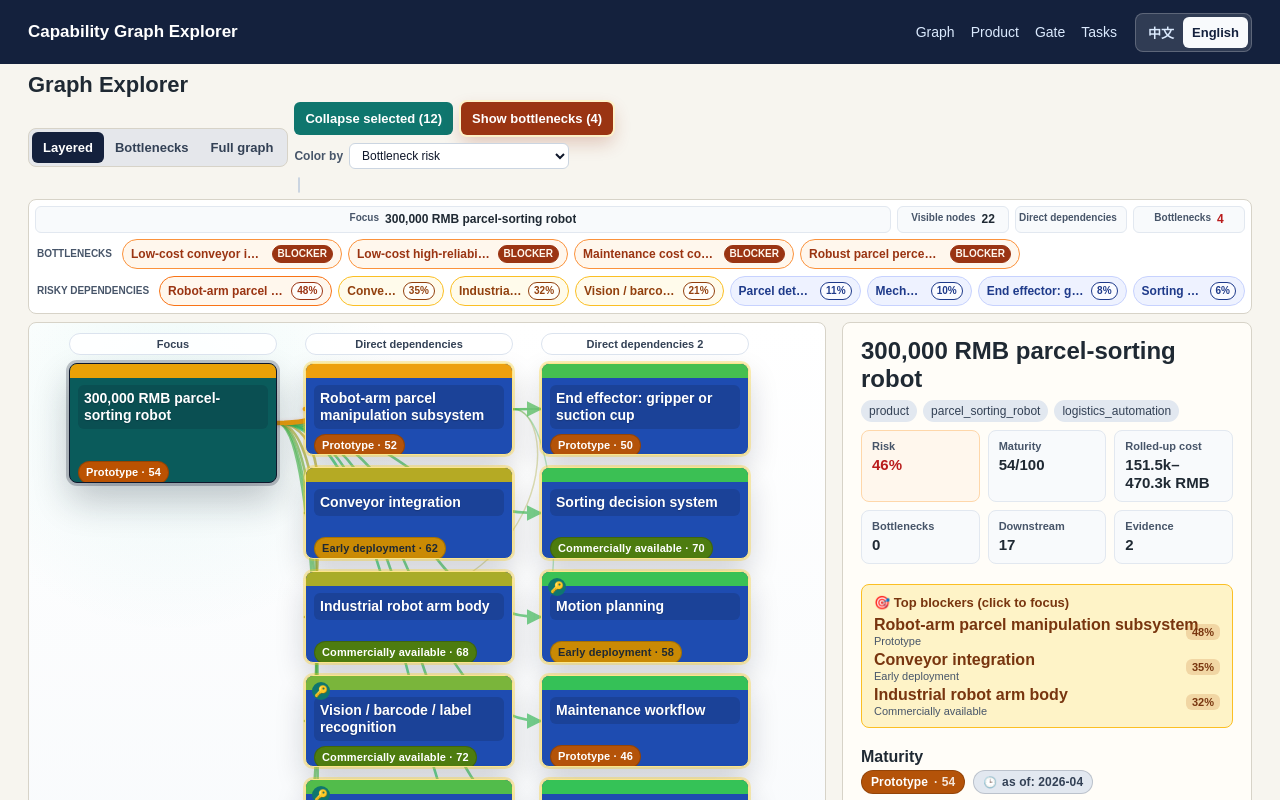
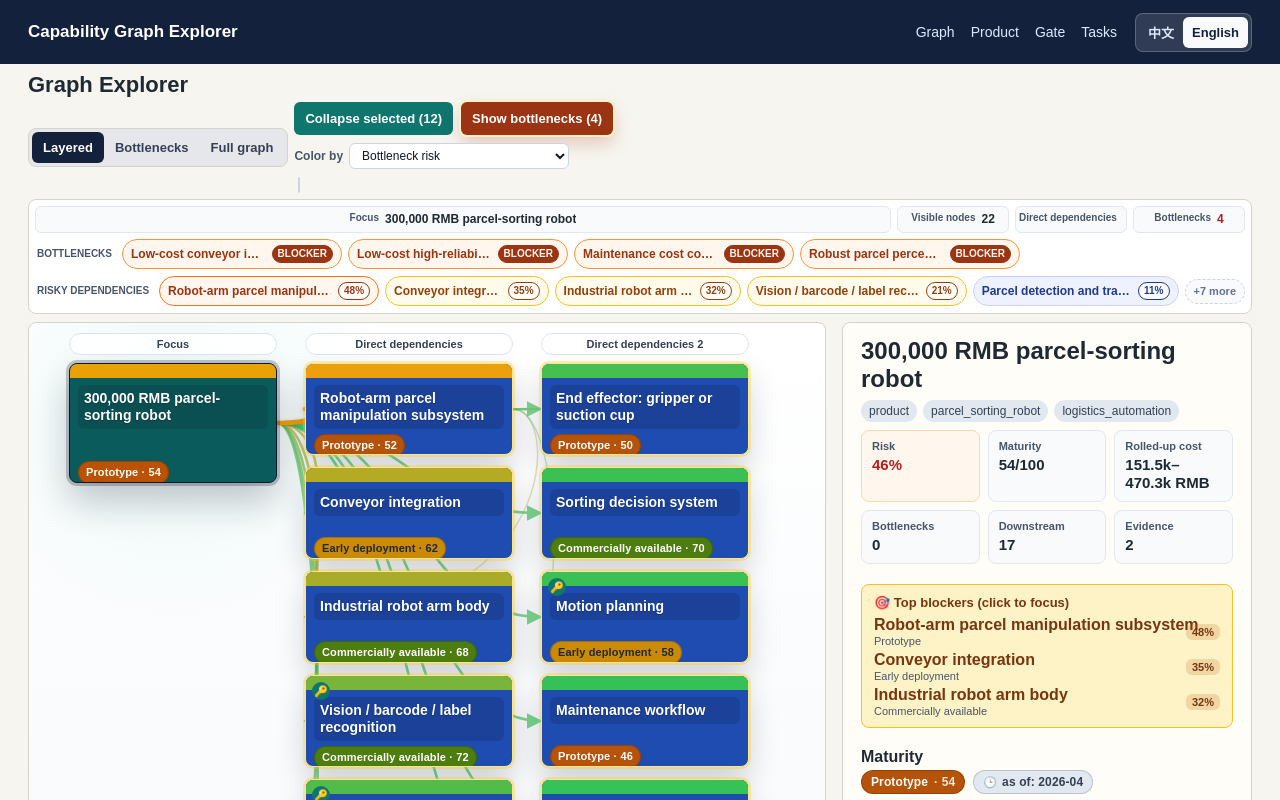
Before and after one commit to drt030/mincut, a Next.js app: page /graph in a window 1280 px wide. Shown: the top 800 px of the page. Built offline with nearby package versions, Linux system fonts and the light colour scheme.

Commit message:
Limit graph context dependency shortcuts

```diff
--- a/src/app/globals.css
+++ b/src/app/globals.css
@@ -584,6 +584,19 @@ li {
   background: #fff7ed;
   border-color: #f97316;
   color: #9a3412;
+}
+
+.graph-context-more-chip {
+  background: #f8fafc;
+  border: 1px dashed #cbd5e1;
+  border-radius: 999px;
+  color: #64748b;
+  flex: 0 0 auto;
+  font-size: 11px;
+  font-weight: 800;
+  line-height: 1.2;
+  padding: 5px 8px;
+  white-space: nowrap;
 }
 
 .graph-context-bottleneck-jumps a {
--- a/src/components/GraphExplorer.tsx
+++ b/src/components/GraphExplorer.tsx
@@ -53,6 +53,7 @@ const TALL_NODE_HEIGHT = 160;
 const METRICS_STRIP_HEIGHT = 160;
 const INCREMENTAL_LAYER_GAP = 156;
 const INCREMENTAL_NODE_GAP = 28;
+const CONTEXT_RISKY_DEPENDENCY_LIMIT = 5;
 let elk: InstanceType<typeof ELK> | null = null;
 
 type GraphPoint = { x: number; y: number };
@@ -1391,9 +1392,10 @@ export function GraphExplorer({ graph }: Props) {
       .filter((edge) => edge.source === selectedNode.id && shouldShowLayeredEdge(graph, edge) && visibleSet.has(edge.target))
       .map((edge) => graph.nodes.find((node) => node.id === edge.target))
       .filter((node): node is Node => Boolean(node))
-      .sort((a, b) => nodeRisk(b, graph) - nodeRisk(a, graph) || nodeName(a.id, a.name).localeCompare(nodeName(b.id, b.name)))
-      .slice(0, 8);
+      .sort((a, b) => nodeRisk(b, graph) - nodeRisk(a, graph) || nodeName(a.id, a.name).localeCompare(nodeName(b.id, b.name)));
   }, [graph, nodeName, prefilteredNodes, selectedNode.id]);
+  const visibleDirectDependencyNodes = directDependencyNodes.slice(0, CONTEXT_RISKY_DEPENDENCY_LIMIT);
+  const hiddenDirectDependencyCount = Math.max(0, directDependencyNodes.length - visibleDirectDependencyNodes.length);
   const focusNode = useCallback((nodeId: string) => {
     setSelectedId(nodeId);
     setStage("focused");
@@ -1561,7 +1563,7 @@ export function GraphExplorer({ graph }: Props) {
         {directDependencyNodes.length > 0 ? (
           <div className="graph-context-jumps" aria-label={t("directDependencyJumps")}>
             <span className="graph-context-jump-row-label">{t("riskyDependencyShortcuts")}</span>
-            {directDependencyNodes.map((node) => (
+            {visibleDirectDependencyNodes.map((node) => (
               (() => {
                 const risk = nodeRisk(node, graph);
                 const riskClass = risk >= 0.4 ? "high-risk" : risk >= 0.2 ? "medium-risk" : "";
@@ -1581,6 +1583,11 @@ export function GraphExplorer({ graph }: Props) {
                 );
               })()
             ))}
+            {hiddenDirectDependencyCount > 0 ? (
+              <span className="graph-context-more-chip">
+                {t("moreShort").replace("{count}", String(hiddenDirectDependencyCount))}
+              </span>
+            ) : null}
           </div>
         ) : null}
       </div>
--- a/src/components/LanguageProvider.tsx
+++ b/src/components/LanguageProvider.tsx
@@ -101,6 +101,7 @@ const uiText: Record<Language, Record<string, string>> = {
     focusBottleneck: "Focus bottleneck",
     bottleneckShortcuts: "Bottlenecks",
     riskyDependencyShortcuts: "Risky dependencies",
+    moreShort: "+{count} more",
     risk: "Risk",
     graphNodeImpactSummary: "Node impact summary",
     mapColumnFocus: "Focus",
@@ -316,6 +317,7 @@ const uiText: Record<Language, Record<string, string>> = {
     focusBottleneck: "聚焦瓶颈",
     bottleneckShortcuts: "瓶颈",
     riskyDependencyShortcuts: "高风险依赖",
+    moreShort: "另 {count} 个",
     risk: "风险",
     graphNodeImpactSummary: "节点影响摘要",
     mapColumnFocus: "当前焦点",
```
